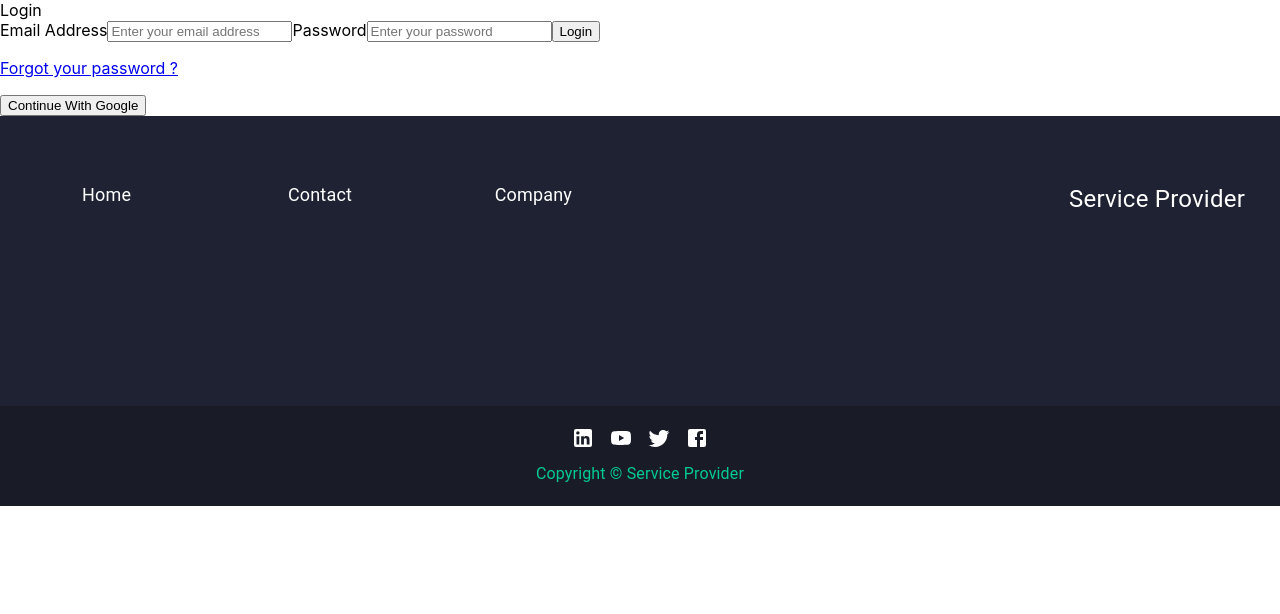
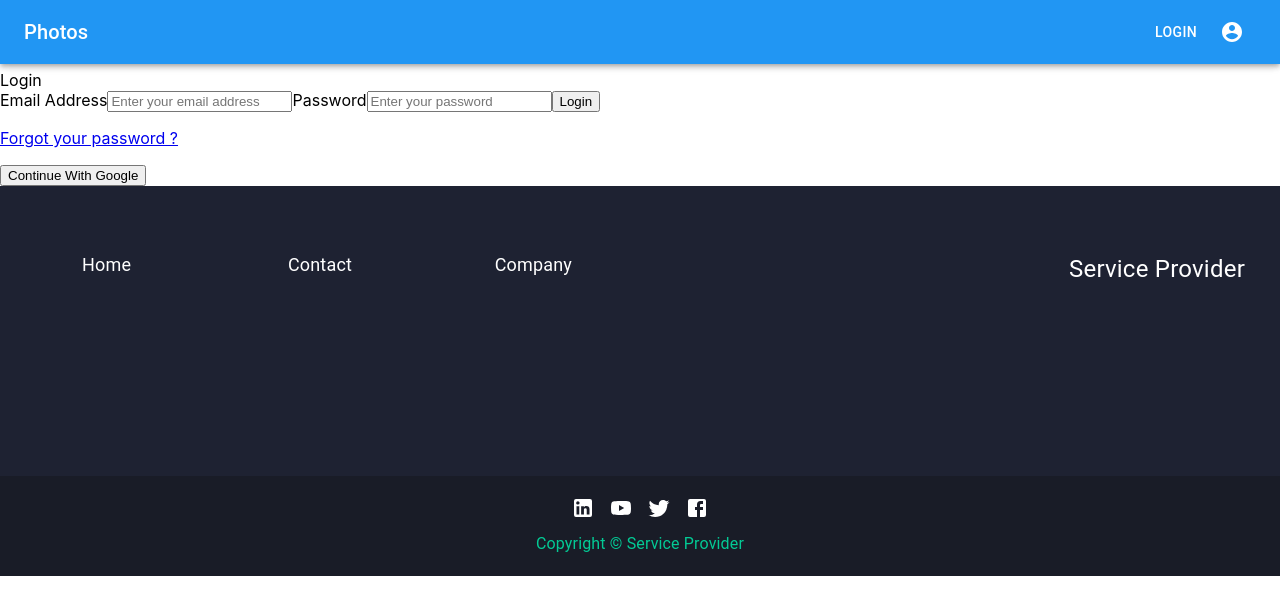
Before and after one commit to fazer1929/Zenshin, a React (Create React App) app: page /login in a window 1280 px wide. Shown: the top 614 px of the page. Built offline with nearby package versions, Linux system fonts and the light colour scheme; no server answers.

Commit message:
profile structure complete

```diff
--- a/src/App.js
+++ b/src/App.js
@@ -8,11 +8,15 @@ import Profile from './components/ProfileComponent/Profile';
 import Signup from './components/SignupComponent/Signup';
 import { AuthProvider } from './contexts/AuthContext';
 import PrivateRoute from './PrivateRoute';
+import Navbar from "./components/Navbar/Navbar";
+
 function App() {
   return (
     <>
+
       <Router>
         <AuthProvider>
+          <Navbar/>
         <Switch>
           <Route exact path="/" component={Homepage} />
           <PrivateRoute exact path="/profile" component={Profile} />
@@ -21,9 +25,10 @@ function App() {
           <Route exact path="/signup" component={Signup} />
           <PrivateRoute exact path="/addService" component={AddService} />
         </Switch>
+        <Footer/>
+
         </AuthProvider>
         </Router>
-        <Footer/>
     </>
   );
 }
--- a/src/components/AddServiceComponent/AddService.jsx
+++ b/src/components/AddServiceComponent/AddService.jsx
@@ -109,6 +109,8 @@ function AddService() {
             console.log("file not found")
             db.collection("services")
             .doc(currentUser.uid)
+            .collection("service")
+            .doc()
               .set(state,
                 (state.date = new Date())
                 )
@@ -136,6 +138,8 @@ function AddService() {
               .then((url) => {
                 db.collection("services")
                 .doc(currentUser.uid)
+                .collection("service")
+                .doc()
                   .set(
                     state,
                     (state.url = url),
--- a/src/components/LoginComponent/Login.jsx
+++ b/src/components/LoginComponent/Login.jsx
@@ -47,7 +47,7 @@ function Login() {
     }
 
     return (
-        <div>
+        <div style={{marginTop:'70px'}}>
             Login
             {/* Login Form Start */}
             <form onSubmit={handleLoginSubmit}>
--- /dev/null
+++ b/src/components/Navbar/Navbar.jsx
@@ -0,0 +1,105 @@
+import React from "react";
+import {
+  IconButton,
+  Typography,
+  Menu,
+  MenuItem,
+  makeStyles,
+  FormGroup,
+  Switch,
+  AppBar,
+  Toolbar,
+  FormControlLabel,
+  Button
+} from "@material-ui/core";
+import { AccountCircle } from "@material-ui/icons";
+const useStyles = makeStyles((theme) => ({
+  root: {
+    flexGrow: 1,
+  },
+  menuButton: {
+    marginRight: theme.spacing(2),
+  },
+  title: {
+    flexGrow: 1,
+  },
+}));
+function Navbar() {
+  const classes = useStyles();
+  const [auth, setAuth] = React.useState(true);
+  const [anchorEl, setAnchorEl] = React.useState(null);
+  const open = Boolean(anchorEl);
+
+  const handleChange = (event) => {
+    setAuth(event.target.checked);
+  };
+
+  const handleMenu = (event) => {
+    setAnchorEl(event.currentTarget);
+  };
+
+  const handleClose = () => {
+    setAnchorEl(null);
+  };
+  const authLinks = [
+    {
+      title: "Profile",
+      onclick: "",
+    },
+    {
+      title: "My Account",
+      onclick: "",
+    },
+  ];
+  const unauthLinks = [
+    {
+      title: "Login",
+      onclick: "",
+    },
+  ];
+  return (
+    <div className={classes.root}>
+      <AppBar position="fixed">
+        <Toolbar>
+          <Typography variant="h6" className={classes.title}>
+            Photos
+          </Typography>
+          <Button color="inherit">Login</Button>
+          {auth && (
+            <div>
+              <IconButton
+                aria-label="account of current user"
+                aria-controls="menu-appbar"
+                aria-haspopup="true"
+                onClick={handleMenu}
+                color="inherit"
+              >
+                <AccountCircle />
+              </IconButton>
+              <Menu
+                id="menu-appbar"
+                anchorEl={anchorEl}
+                anchorOrigin={{
+                  vertical: "top",
+                  horizontal: "right",
+                }}
+                keepMounted
+                transformOrigin={{
+                  vertical: "top",
+                  horizontal: "right",
+                }}
+                open={open}
+                onClose={handleClose}
+              >
+                <MenuItem onClick={handleClose}>Profile</MenuItem>
+                <MenuItem onClick={handleClose}>My account</MenuItem>
+              </Menu>
+            </div>
+          )}
+        </Toolbar>
+      </AppBar>
+    </div>
+  );
+}
+
+export default Navbar;
--- a/src/components/ProfileComponent/Profile.jsx
+++ b/src/components/ProfileComponent/Profile.jsx
@@ -7,6 +7,7 @@ function Profile() {
 
 
     const [profile, setProfile] = useState([]);
+    const [services, setServices] = useState([]);
 
     useEffect(() => {
       if (currentUser) {
@@ -16,12 +17,29 @@ function Profile() {
             const data = doc.data();
             setProfile(data);
           });
+
+
+
+              db.collection("services")
+              .doc(currentUser.uid)
+              .collection('service')
+                .get()
+                .then((querySnapshot) => {
+                  const data = querySnapshot.docs.map((doc) => doc.data());
+                  setServices(data);
+                });
+
+
+
       }
+
+
+
     }, [currentUser]);
 
 
     return (
-        <div>
+        <div style={{marginTop:'70px'}}>
             {
                 currentUser && (
                     <div>
@@ -32,6 +50,43 @@ function Profile() {
                         <div>
                             <p>{profile?.email}</p>
                             <p>{profile?.fullname}</p>
+                            {console.log(JSON.stringify(services))}
+                            {services.length > 0 &&
+
+<div>
+
+
+{
+              services.map((data, i) => {
+                  return (
+
+                      <div>
+
+                  {console.log(data)}
+                    <p key={i}>Title : {data.title}</p>
+                    <p key={i}>Information : {data.information}</p>
+                    <p key={i}>Price : {data.price}</p>
+                    <p key={i}>File Name : {data.filename}</p>
+                    <p key={i}>Category : {data.category}</p>
+                    <p key={i}>Availability : {data.availability}</p>
+                  </div>
+            )
+            }
+            )}
+
+
+
+
+{/* <p>{services[0].title}</p>
+<p>{services[0].price}</p>
+<p>{services[0].filename}</p>
+<a href={services[0].url} target="_blank">Download file</a>
+<p>{services[0].category}</p>
+<p>{services[0].availability}</p>
+        <p>{services[0].information}</p> */}
+</div>
+
+                            }
 
                         </div>
                         <div>
--- a/src/components/SignupComponent/Signup.jsx
+++ b/src/components/SignupComponent/Signup.jsx
@@ -47,7 +47,7 @@ function Signup() {
     }
 
     return (
-        <div>
+        <div style={{marginTop:'70px'}}>
             Signup
 
             {/* Signup Form  Start*/}
```
